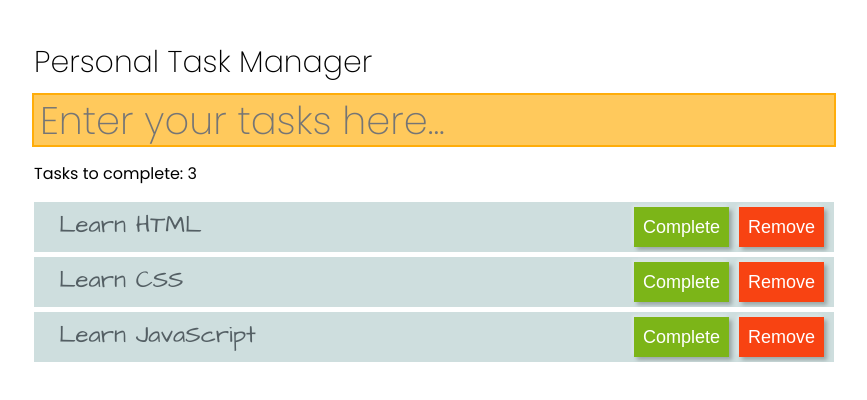
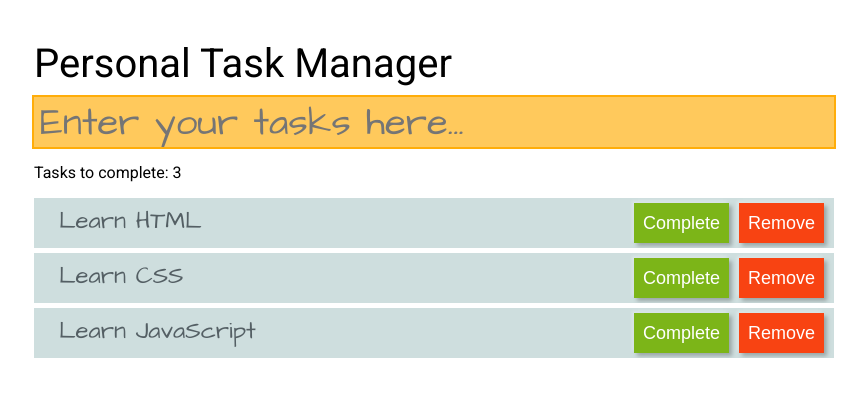
Before and after one commit to devami22/toDoList, a plain HTML site: page index.html in a window 1280 px wide. Shown: the whole page, without its empty margins (206-1073 px from the left). Drawn offline with Linux system fonts and the light colour scheme.

Commit message:
style changes

```diff
--- a/index.html
+++ b/index.html
@@ -5,13 +5,14 @@
     <meta name="viewport" content="width=device-width, initial-scale=1.0" />
     <meta http-equiv="X-UA-Compatible" content="ie=edge" />
     <link href="https://fonts.googleapis.com/css2?family=Architects+Daughter&family=Poppins:wght@200;400&display=swap" rel="stylesheet">
+    <link href="https://fonts.googleapis.com/css2?family=Lora&family=Roboto:wght@400;900&display=swap" rel="stylesheet">
     <link rel="stylesheet" href="./style.css" />
     <title>Todo List</title>
   </head>
   <body>
     <div class="todos">
       <form id="todo-form" method="POST">
-        <h1><label for="todo-text">Personal Task Manager</label></h1>
+        <label class="title" for="todo-text">Personal Task Manager</label>
         <input type="text" placeholder="Enter your tasks here..." name="todo-text" id="todo-text" />
         <!-- <button type="submit">ADD</button> -->
       </form>
--- a/style.css
+++ b/style.css
@@ -3,6 +3,14 @@
 *::after {
   box-sizing: border-box;
 }
+
+/* Fonts:
+  font-family: 'Lora', serif;
+  font-family: 'Roboto', sans-serif;
+  font-family: 'Poppins', sans-serif;
+  font-family: 'Architects Daughter', cursive;
+*/
+
 
 body {
   font-family: 'Architects Daughter', cursive;
@@ -10,7 +18,7 @@ body {
 }
 
 h1 {
-  font-family: 'Architects Daughter', cursive;
+  font-family: 'Lora', serif;
   font-size: 30px;
   margin-bottom: 0;
   font-weight: 600;
@@ -28,7 +36,7 @@ label {
 input {
   outline: solid 2px #FFAD0A;
   background-color: #FFC95C;
-  font-family: 'Poppins', sans-serif;
+  font-family: 'Architects Daughter', cursive;
   font-weight: 200;
   height: 50px;
   width: 100%;
@@ -43,6 +51,11 @@ ul {
   border: 0;
   padding: 0;
   background-color: white;
+}
+
+.title {
+  font-family: 'Roboto', sans-serif;
+  font-size: 40px;
 }
 
 
@@ -115,7 +128,13 @@ li button:hover {
   background-color: #5C8001;
 }
 
+.count {
+  font-family: 'Roboto', sans-serif;
+  font-weight: 400;
+}
+
 .todos {
   width: 800px;
   margin: 0 auto;
   margin-top: 40px;
+};
```
